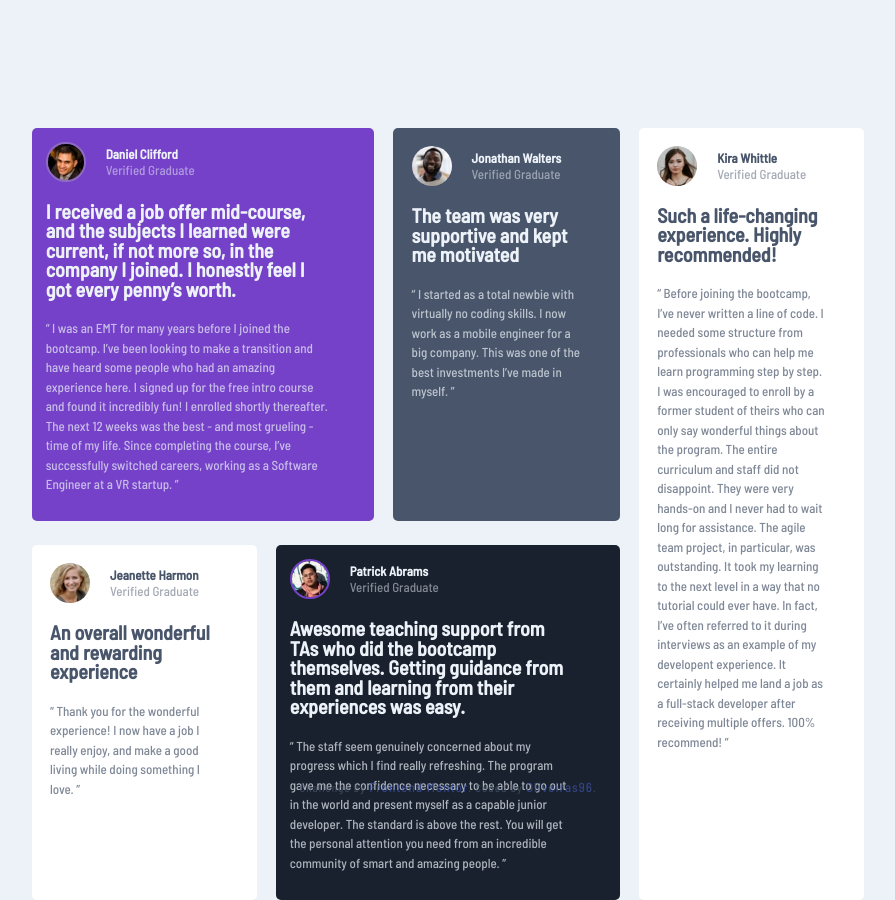
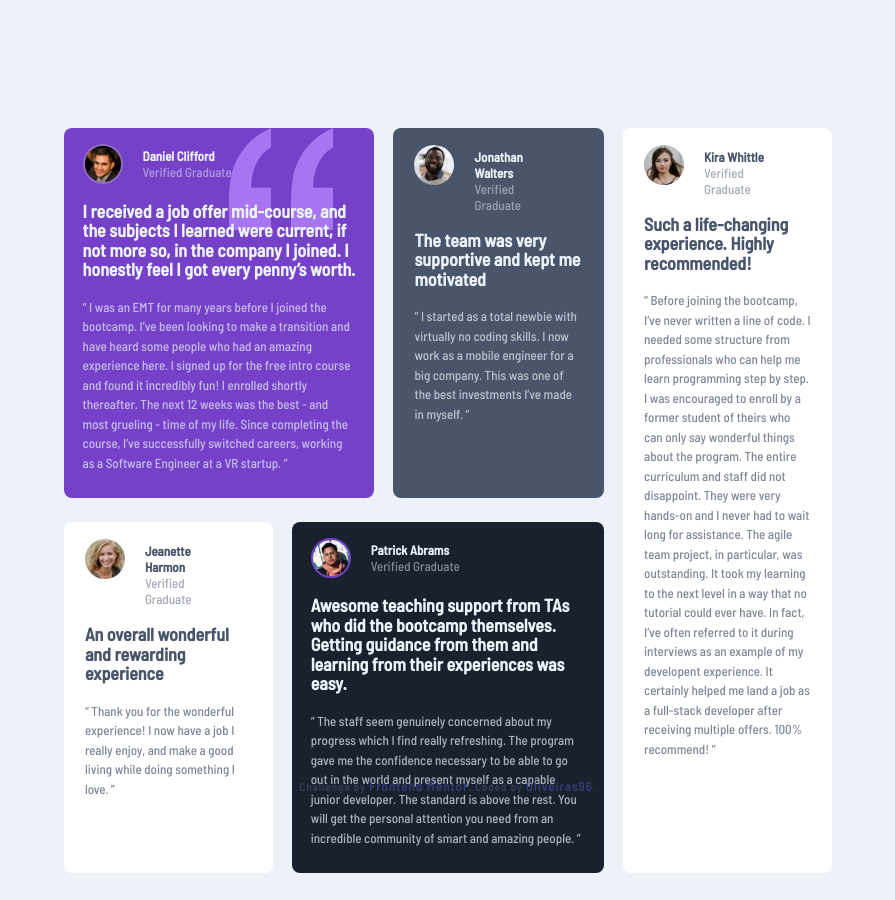
Before and after one commit to Oliveiras96/testimonials-grid-section-main, a plain HTML site: page index.html in a window 1280 px wide. Shown: the whole page, without its empty margins (192-1087 px from the left). After the commit the page ends 873 px from the top, so only its background shows below. Drawn offline with Linux system fonts and the light colour scheme.

Commit message:
added svg image | mobile profile pic size correction | profile info alignment corrections (desktop)

```diff
--- a/css/style.css
+++ b/css/style.css
@@ -44,17 +44,12 @@ body {
 .testimonial-card {
     width: 100%;
     align-items: center;
-    border-radius: 5px;
+    border-radius: 8px;
 }
 
 .profile-header {
     display: flex;
     flex-direction: row;
-}
-
-.author-info {
-    margin: 0 20px;
-    padding-top: 4px;
 }
 
 .stats {
@@ -66,20 +61,8 @@ b .name {
     flex-direction: column;
 }
 
-.profile-pic {
-    width: 40px;
-    height: 40px;
-    border-radius: 50%;
-    border: 2px solid inherit;
-}
-
-.testimonial {
-    width: 90%;
-    line-height: 1.5em;
-}
-
 .testimonial h3 {
-    font-size: 20px;
+    font-size: 18px;
 }
 
 .testimonial p {
@@ -110,15 +93,40 @@ a {
     .grid-container {
         margin-top: 60px;
         margin-bottom: 50px;
-        width: 85%;
+        width: 90%;
     }
 
     .testimonial-card {
         margin-bottom: 20px;
         padding: 25px;
+        text-align: left;
+    }
+
+    .profile-pic {
+        width: 30px;
+        height: 30px;
+        border-radius: 50%;
+        border: 1px solid inherit;
+    }
+
+    .author-info {
+        margin: -6px 20px;
+        padding-top: 5px;
+    }
+
+    .testimonial {
+        width: 100%;
+        line-height: 1.5em;
+    }
+
+    .item1 {
+        background-image: url("../images/bg-pattern-quotation.svg");
+        background-repeat: no-repeat;
+        background-position: 50vw 0;
     }
 }
 
+/* Try to fix the text tabulation to match the design  */
 
 /* Desktop grid layout */
 @media only screen and (min-width: 376px) {
@@ -131,7 +139,7 @@ a {
     }
 
     .grid-container {
-        width: 65vw;
+        width: 60vw;
         height: 1vh;
         display: grid;
         column-gap: 1.5vw;
@@ -139,36 +147,57 @@ a {
         margin-top: 15vh;
     }
 
+    .profile-pic {
+        width: 40px;
+        height: 40px;
+        border-radius: 50%;
+        border: 2px solid inherit;
+    }
+
+    .author-info {
+        margin: 0 20px;
+        padding-top: 4px;
+    }
+
+    .testimonial {
+        width: 100%;
+        line-height: 1.5em;
+    }
+
     .item1 {
-        padding: 4% 4% 4% 4%;
+        padding: 5% 6% 4% 6%;
         grid-column: 1 / span 2;
         grid-row: 1;
+        background-image: url("../images/bg-pattern-quotation.svg");
+        background-repeat: no-repeat;
+        background-position: 80% 0;
+
     }
 
     .item2 {
-        padding: 8% 8% 4% 8%;
+        padding: 8% 10% 4% 10%;
     }
 
     .item3 {
-        padding: 8% 8% 4% 8%;
+        padding: 8% 10% 4% 10%;
         grid-column: 1;
         grid-row: 2;
     }
 
     .item4 {
-        padding: 4% 4% 4% 4%;
+        padding: 5% 6% 4% 6%;
         grid-column: 2 / span 2;
         grid-row: 2;
     }
 
     .item5 {
-        padding: 8% 8% 4% 8%;
+        padding: 8% 10% 4% 10%;
         grid-column: 4;
         grid-row: 1 / span 2;
     }
 
     .attribution {
         position: absolute;
-        bottom: 5px;
+        bottom: 6px;
     }
 }
```
